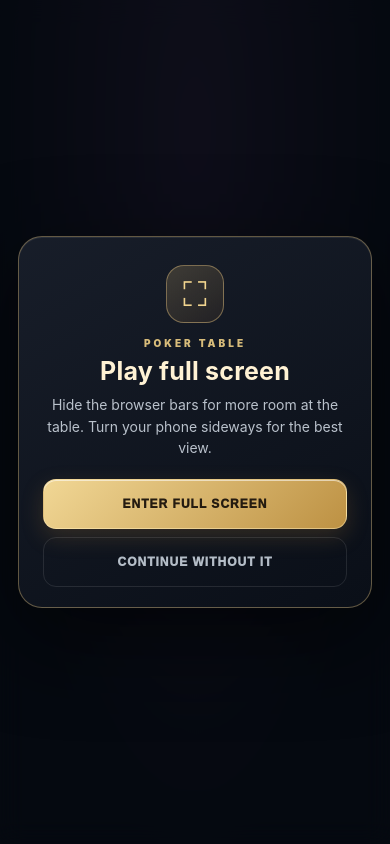
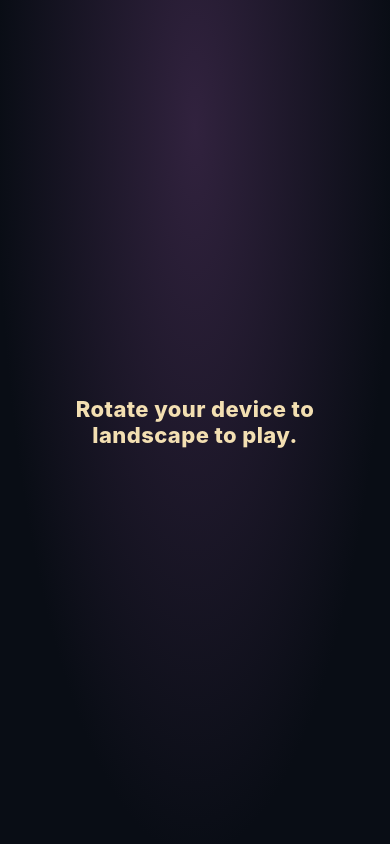
Before and after one commit to Sheriff24586/ONLINE_POKER, a Flask app: page /game/1 in a window 390 px wide; the page is wider, and only the part inside the window is pictured. Run offline with Flask 3, Linux system fonts and the light colour scheme.

Commit message:
Restore mobile poker controls and remove fullscreen

```diff
--- a/static/css/poker.css
+++ b/static/css/poker.css
@@ -194,29 +194,11 @@ body:has(.game){
 @media(max-width:600px){.card-deck{left:calc(50% + 139px);width:32px;height:46px}.card-deck span:nth-child(3)::after{width:20px;height:30px;font-size:16px}}
 @media(prefers-reduced-motion:reduce){.card-deck.shuffling,.card-deck.shuffling span,.card-dealt,.hole-deal{animation:none!important}}
 
-/* Mobile fullscreen entry prompt */
 html{min-height:100%;min-height:100dvh}
 .game{min-height:100vh;min-height:100dvh}
-body.fullscreen-active .game{height:100vh;height:100dvh;min-height:100vh;min-height:100dvh}
-.fullscreen-toggle{display:none!important}
-.fullscreen-prompt{display:none;position:fixed;inset:0;z-index:1200;place-items:center;padding:20px;background:rgba(5,9,15,.76);backdrop-filter:blur(12px);-webkit-backdrop-filter:blur(12px)}
-.fullscreen-prompt[hidden]{display:none!important}
-.is-mobile-game .fullscreen-prompt:not([hidden]){display:grid}
-.fullscreen-card{width:min(390px,100%);padding:28px 24px 20px;border:1px solid rgba(236,202,131,.38);border-radius:24px;background:linear-gradient(150deg,rgba(24,30,42,.98),rgba(10,15,24,.99));box-shadow:0 26px 90px rgba(0,0,0,.58),inset 0 1px rgba(255,255,255,.08);text-align:center}
-.fullscreen-icon{display:grid;place-items:center;width:58px;height:58px;margin:0 auto 14px;border:1px solid rgba(239,203,133,.42);border-radius:18px;background:linear-gradient(145deg,rgba(229,193,119,.2),rgba(144,98,47,.12));color:#f2d58f;font-size:34px;line-height:1}
-.fullscreen-eyebrow{margin:0;color:#d8bc7a;font-size:10px;font-weight:900;letter-spacing:3px}
-.fullscreen-card h1{margin:7px 0 8px;color:#fff2d4;font-size:25px;letter-spacing:.2px}
-.fullscreen-card p#fullscreenMessage{margin:0 auto 20px;max-width:300px;color:#b9c1cb;font-size:14px;line-height:1.55}
-.fullscreen-card button{width:100%;min-height:50px;border-radius:13px;font-size:12px;font-weight:950;letter-spacing:1px}
-.fullscreen-primary{border:1px solid rgba(255,234,183,.45);background:linear-gradient(135deg,#f1d795,#bd9143);color:#241b10;box-shadow:0 8px 22px rgba(171,126,55,.23),inset 0 1px rgba(255,255,255,.55)}
-.fullscreen-secondary{margin-top:8px;border:1px solid rgba(255,255,255,.1);background:transparent;color:#b4bdc7}
-.is-mobile-game .game-header .fullscreen-toggle{display:inline-flex!important;align-items:center;justify-content:center;min-width:36px;padding:6px 10px;font-size:20px;line-height:1}
-@media(prefers-reduced-motion:reduce){.fullscreen-card,.fullscreen-primary{scroll-behavior:auto}}
 @media(max-width:900px){
-  .fullscreen-prompt{padding:max(18px,env(safe-area-inset-top)) max(18px,env(safe-area-inset-right)) max(18px,env(safe-area-inset-bottom)) max(18px,env(safe-area-inset-left))}
   .game-header{padding-left:max(8px,env(safe-area-inset-left));padding-right:max(8px,env(safe-area-inset-right))}
 }
-body.fullscreen-active{overflow:hidden}
 
 /* Stacks at each seat, flying wager chips, and winner collection */
 .player-chip-stack{position:absolute;z-index:5;width:28px;height:42px;pointer-events:none;filter:drop-shadow(0 4px 4px rgba(0,0,0,.42));transition:filter .18s,transform .18s}
@@ -270,23 +252,3 @@ body.fullscreen-active{overflow:hidden}
 .mini-card{font-family:Georgia,'Times New Roman',serif;font-weight:900;box-shadow:0 5px 12px rgba(0,0,0,.32),inset 0 1px 0 #fff}
 .mini-card small{font-family:system-ui,sans-serif;font-weight:900;text-shadow:0 1px rgba(255,255,255,.7)}
 .card-back{border:1px solid #e8d8b9;background:repeating-linear-gradient(45deg,#f2e9d7 0 3px,#bdad91 3px 5px);box-shadow:inset 0 0 0 2px rgba(255,255,255,.88),inset 0 0 0 4px rgba(76,99,82,.78),0 5px 12px rgba(0,0,0,.32)}
-@media(max-width:900px) and (orientation:landscape){
-  html:fullscreen,html:-webkit-full-screen{height:auto;min-height:100%;overflow-x:hidden;overflow-y:auto}
-  body.fullscreen-active{height:auto;min-height:100dvh;overflow-x:hidden;overflow-y:auto;-webkit-overflow-scrolling:touch;overscroll-behavior-y:contain}
-  body.fullscreen-active .game{height:auto;min-height:100dvh;overflow:visible}
-  body.fullscreen-active .game-header{order:0;flex:0 0 54px}
-  body.fullscreen-active .controls{order:1;flex:0 0 auto;padding:5px 8px max(5px,env(safe-area-inset-bottom));border-top:0;border-bottom:1px solid rgba(228,196,119,.25);box-shadow:0 8px 22px rgba(0,0,0,.2)}
-  body.fullscreen-active .game-details{gap:5px;margin:0 auto 4px}
-  body.fullscreen-active .detail{flex:1 1 0;min-width:0;padding:4px 7px}
-  body.fullscreen-active .detail span{font-size:7px}
-  body.fullscreen-active .detail strong{overflow:hidden;text-overflow:ellipsis;white-space:nowrap;font-size:10px}
-  body.fullscreen-active .history-controls{margin:0 auto 4px}
-  body.fullscreen-active .history-controls button{min-height:27px;padding:4px 10px}
-  body.fullscreen-active .session-controls{margin:0 auto 3px}
-  body.fullscreen-active .actions{gap:5px;margin:3px auto 0;flex-wrap:nowrap}
-  body.fullscreen-active .actions button{flex:1 1 0;min-width:0;min-height:34px;padding:5px 6px;font-size:9px}
-  body.fullscreen-active .actions input{flex:1 1 76px;width:76px;min-width:54px;min-height:34px;padding:5px;font-size:9px}
-  body.fullscreen-active .history-panel{display:none}
-  body.fullscreen-active .table-wrap{order:2;flex:1 0 auto;min-height:0;padding:4px 8px 10px;overflow:visible}
-  body.fullscreen-active .table-shell{width:97vw;height:clamp(170px,50dvh,320px);min-height:0}
-}
--- a/static/js/game.js
+++ b/static/js/game.js
@@ -472,56 +472,3 @@ document.querySelector('#newSessionBtn').onclick = () => {
     socket.emit('new_session', {code});
   }
 };
-
-const fullscreenPrompt = document.querySelector('#fullscreenPrompt');
-const fullscreenMessage = document.querySelector('#fullscreenMessage');
-const fullscreenToggle = document.querySelector('#fullscreenToggle');
-const isCompactDevice = window.matchMedia('(pointer: coarse), (max-width: 900px)').matches;
-if (isCompactDevice) {
-  document.body.classList.add('is-mobile-game');
-  fullscreenPrompt.hidden = false;
-}
-
-function syncFullscreenControls() {
-  const active = Boolean(document.fullscreenElement || document.webkitFullscreenElement);
-  document.body.classList.toggle('fullscreen-active', active);
-  fullscreenToggle.setAttribute('aria-label', active ? 'Exit full screen' : 'Enter full screen');
-  fullscreenToggle.title = active ? 'Exit full screen' : 'Enter full screen';
-  if (active) fullscreenPrompt.hidden = true;
-}
-
-async function enterFullscreen() {
-  const root = document.documentElement;
-  const request = root.requestFullscreen || root.webkitRequestFullscreen;
-  if (!request) {
-    fullscreenMessage.textContent = 'This browser does not allow full screen mode. You can still continue playing.';
-    return;
-  }
-  try {
-    await request.call(root, {navigationUI: 'hide'});
-    fullscreenPrompt.hidden = true;
-    syncFullscreenControls();
-    if (screen.orientation && screen.orientation.lock) {
-      try { await screen.orientation.lock('landscape'); } catch (_) { /* Orientation lock is optional. */ }
-    }
-  } catch (_) {
-    fullscreenMessage.textContent = 'Full screen was blocked by the browser. You can continue normally or try again.';
-  }
-}
-
-document.querySelector('#enterFullscreenBtn').addEventListener('click', enterFullscreen);
-document.querySelector('#continueWindowedBtn').addEventListener('click', () => {
-  fullscreenPrompt.hidden = true;
-});
-fullscreenToggle.addEventListener('click', async () => {
-  const active = Boolean(document.fullscreenElement || document.webkitFullscreenElement);
-  if (active) {
-    const exit = document.exitFullscreen || document.webkitExitFullscreen;
-    if (exit) await exit.call(document);
-    return;
-  }
-  fullscreenMessage.textContent = 'Hide the browser bars for more room at the table. Turn your phone sideways for the best view.';
-  fullscreenPrompt.hidden = false;
-});
-document.addEventListener('fullscreenchange', syncFullscreenControls);
-document.addEventListener('webkitfullscreenchange', syncFullscreenControls);
--- a/templates/game.html
+++ b/templates/game.html
@@ -9,16 +9,6 @@
 </head>
 <body>
   <div id="portrait">Rotate your device to landscape to play.</div>
-  <section id="fullscreenPrompt" class="fullscreen-prompt" role="dialog" aria-modal="true" aria-labelledby="fullscreenTitle" hidden>
-    <div class="fullscreen-card">
-      <div class="fullscreen-icon" aria-hidden="true">⛶</div>
-      <p class="fullscreen-eyebrow">POKER TABLE</p>
-      <h1 id="fullscreenTitle">Play full screen</h1>
-      <p id="fullscreenMessage">Hide the browser bars for more room at the table. Turn your phone sideways for the best view.</p>
-      <button id="enterFullscreenBtn" class="fullscreen-primary">ENTER FULL SCREEN</button>
-      <button id="continueWindowedBtn" class="fullscreen-secondary">CONTINUE WITHOUT IT</button>
-    </div>
-  </section>
   <main class="game">
     <header class="game-header">
       <div class="brand mini game-brand">♠ <span>POKER</span><small>PRIVATE TABLE</small></div>
@@ -30,7 +20,6 @@
         <span id="players">0/10 players</span>
       </div>
       <div class="header-actions">
-        <button id="fullscreenToggle" class="tiny fullscreen-toggle" aria-label="Enter full screen" title="Enter full screen">⛶</button>
         <button id="soundToggle" class="tiny sound-toggle" aria-label="Mute music and game sounds" title="Mute music and game sounds">🔊</button>
         <button id="newSessionBtn" class="danger hidden">NEW SESSION</button>
         <button id="exitBtn" class="tiny">EXIT</button>
```
